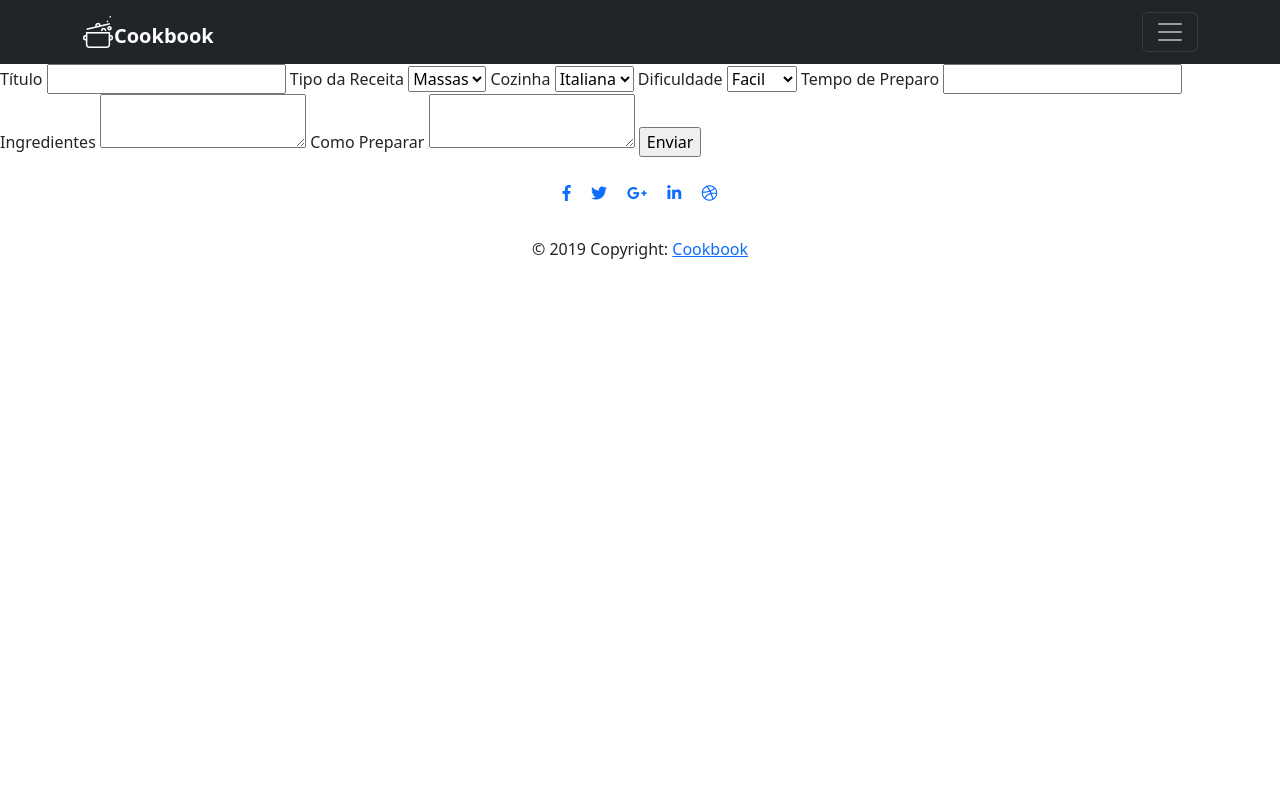
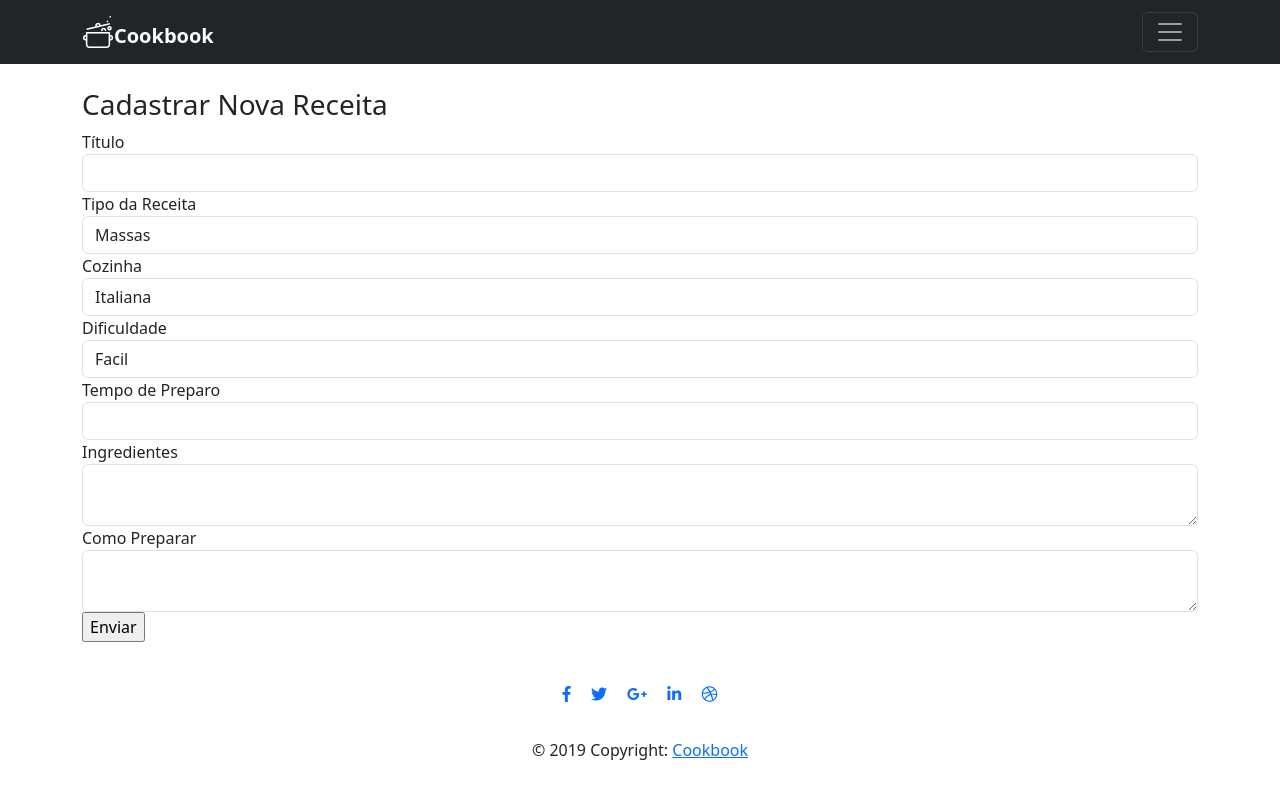
Before and after one commit to kellypc/my-cook-book, a Rails app: page /recipes/new in a window 1280 px wide. Run offline with Rails 7, Linux system fonts and the light colour scheme; data comes from the database, SQL or seed files in the repository; style sheets or scripts are compiled from the project's sources; some libraries are stand-ins or nearby versions.

Commit message:
Change new recipe form style

```diff
--- a/app/views/recipes/new.html.erb
+++ b/app/views/recipes/new.html.erb
@@ -1,17 +1,34 @@
+<div class="container pt-4 pb-3">
+  <h3> Cadastrar Nova Receita </h3>
   <%= form_for @recipe do |f| %>
+  <div class="form-group">
     <%= f.label :title, 'Título' %>
-  <%= f.text_field :title %>
+    <%= f.text_field :title, class: "form-control" %>
+  </div>
+  <div class="form-group">
     <%= f.label :recipe_type_id, 'Tipo da Receita' %>
-  <%= f.collection_select :recipe_type_id, @recipe_types, :id, :name %>
+    <%= f.collection_select :recipe_type_id, @recipe_types, :id, :name, {}, {class: "form-control"} %>
+  </div>
+  <div class="form-group">
     <%= f.label :cuisine_id, 'Cozinha' %>
-  <%= f.collection_select :cuisine_id, @cuisines, :id, :name %>
+    <%= f.collection_select :cuisine_id, @cuisines, :id, :name, {}, {class: "form-control"} %>
+  </div>
+  <div class="form-group">
     <%= f.label :difficulty, 'Dificuldade' %>
-  <%= f.select :difficulty, @difficulties %>
+    <%= f.select :difficulty, @difficulties, {}, {class: "form-control"} %>
+  </div>
+  <div class="form-group">
     <%= f.label :cook_time, 'Tempo de Preparo' %>
-  <%= f.number_field :cook_time %>
+    <%= f.number_field :cook_time, class: "form-control"%>
+  </div>
+  <div class="form-group">
     <%= f.label :ingredients, 'Ingredientes' %>
-  <%= f.text_area :ingredients %>
+    <%= f.text_area :ingredients, {class: "form-control"} %>
+  </div>
+  <div class="form-group">
     <%= f.label :cook_method, 'Como Preparar' %>
-  <%= f.text_area :cook_method %>
+    <%= f.text_area :cook_method, {class: "form-control"} %>
+  </div>
   <%= f.submit 'Enviar' %>
   <% end %>
+</div>
```
Lines whose indentation alone changed are shown as unchanged.
